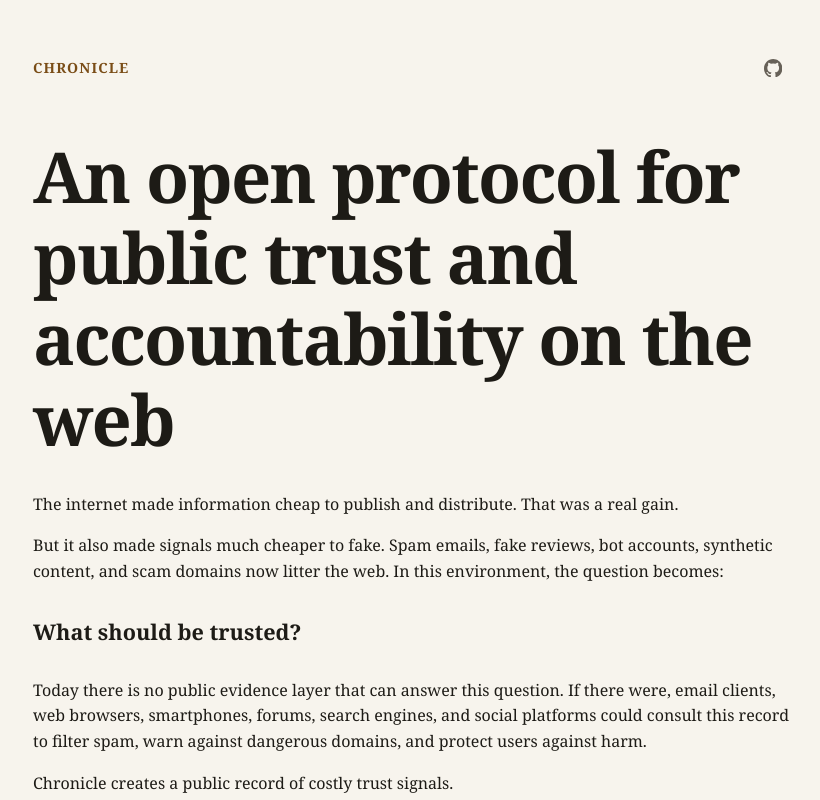
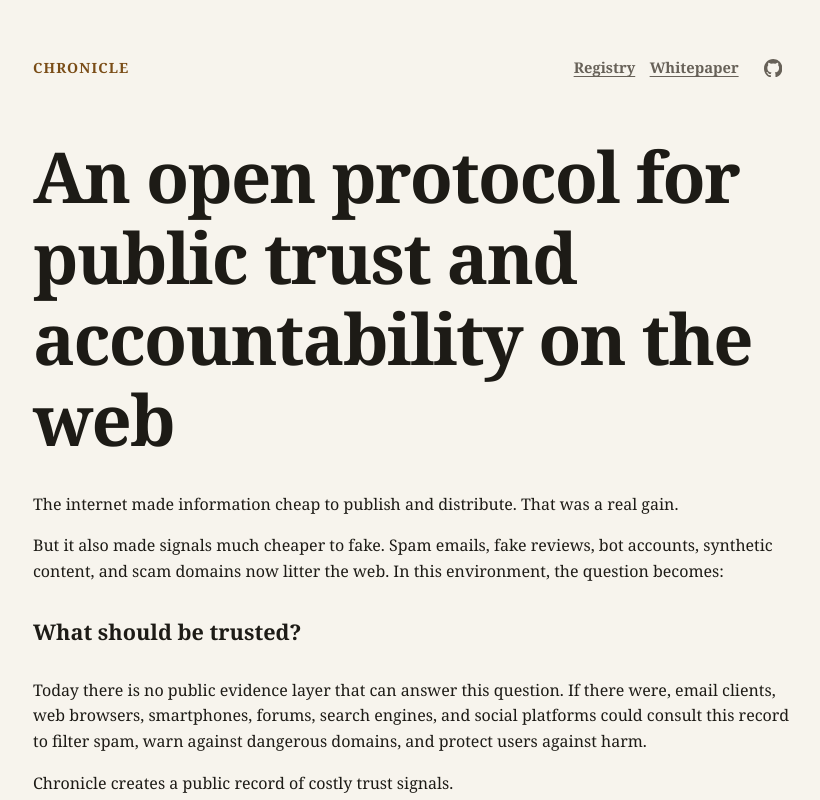
Before and after one commit to Cartographers-Guild/chronicle, a website: page index.html in a window 1280 px wide. Shown: the top 800 px of the page, without its empty margins (227-1047 px from the left). Drawn offline with Linux system fonts and the light colour scheme.

Commit message:
Update readme

```diff
--- a/index.html
+++ b/index.html
@@ -35,6 +35,9 @@
       <header class="home-header">
         <div class="home-topbar">
           <a class="home-brand" href="/">Chronicle</a>
+          <nav class="home-nav" aria-label="Primary">
+            <a href="/registry/">Registry</a>
+            <a href="/public/chronicle.pdf">Whitepaper</a>
             <a
               class="home-github"
               href="https://github.com/cartographers-guild/chronicle"
@@ -48,6 +51,7 @@
                 />
               </svg>
             </a>
+          </nav>
         </div>
 
         <section class="hero">
--- a/styles.css
+++ b/styles.css
@@ -84,6 +84,24 @@ a:focus-visible {
   letter-spacing: 0.08em;
   text-decoration: none;
   text-transform: uppercase;
+}
+
+.home-nav {
+  display: flex;
+  align-items: center;
+  gap: 0.9rem;
+  color: var(--muted);
+  font-size: 0.92rem;
+}
+
+.home-nav a {
+  color: inherit;
+  font-weight: 600;
+  text-decoration-thickness: 0.07em;
+}
+
+.home-nav a:hover {
+  color: var(--accent);
 }
 
 .home-github {
@@ -527,6 +545,7 @@ h1 {
 
   .home-topbar {
     align-items: center;
+    flex-wrap: wrap;
   }
 
   .hero {
```
Also changed, not shown: README.md. Lines whose indentation alone changed are shown as unchanged.
